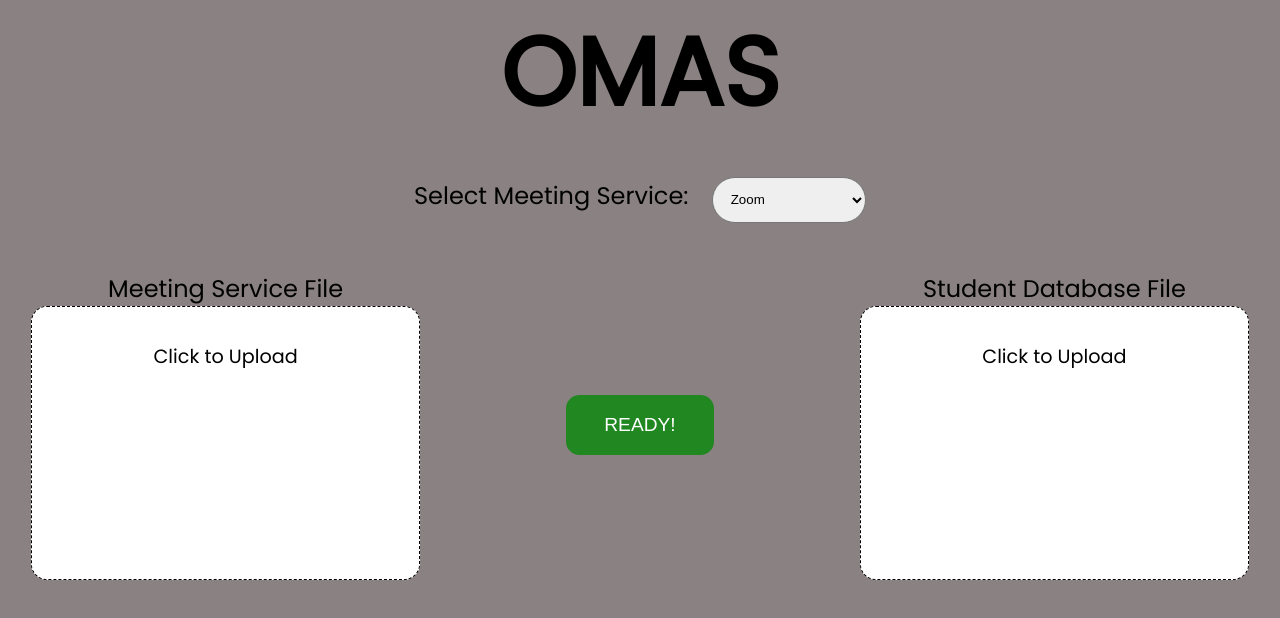
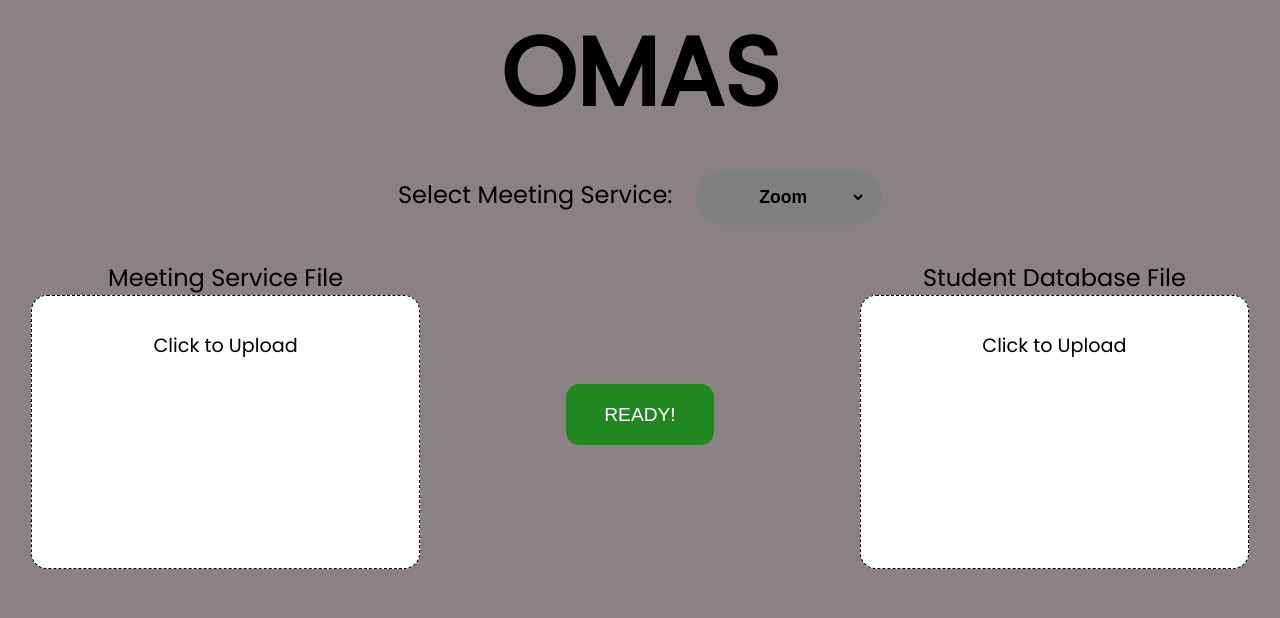
Before and after one commit to AhmadGhachim/OMAS, a React (Create React App) app in the folder frontend/: page / in a window 1280 px wide. Shown: the top 618 px of the page. Built offline with nearby package versions, Linux system fonts and the light colour scheme.

Commit message:
refactored meeting type input code and reformatted styling for the input

```diff
--- a/frontend/src/App.css
+++ b/frontend/src/App.css
@@ -23,12 +23,21 @@ label {
   margin-right: 1em;
 }
 
-.meeting-type select {
-  height: fit-content;
-  width: 12%;
+.meeting-type .select-container {
+  background-color: grey;
   padding: 1em;
   border-radius: 5em;
+  height: fit-content;
+}
+
+.meeting-type select {
+  width: 12%;
+  border: none;
   outline: none;
+  font-size: 1.1rem;
+  font-weight: bold;
+  text-align: center;
+  background-color: grey;
 }
 
 .meeting-documents {
--- a/frontend/src/components/MeetingType.js
+++ b/frontend/src/components/MeetingType.js
@@ -9,11 +9,14 @@ const MeetingType = () => {
                   <div className="meeting-type">
                         <form>
                               <label htmlFor="meet-type">Select Meeting Service:</label>
-                              <select value={selected} onChange={(e) => setSelected(e.target.value)}>
-                                    <option value="zoom">Zoom</option>
-                                    <option value="teams">Teams</option>
-                                    <option value="webex">Webex</option>
-                              </select>
+                              <span className="select-container">
+                                    <select value={selected} onChange={(e) => setSelected(e.target.value)}>
+                                          <option value="zoom">Zoom</option>
+                                          <option value="teams">Teams</option>
+                                          <option value="webex">Webex</option>
+                                    </select>
+                              </span>
+
                         </form>
                   </div>
             </div>
```
